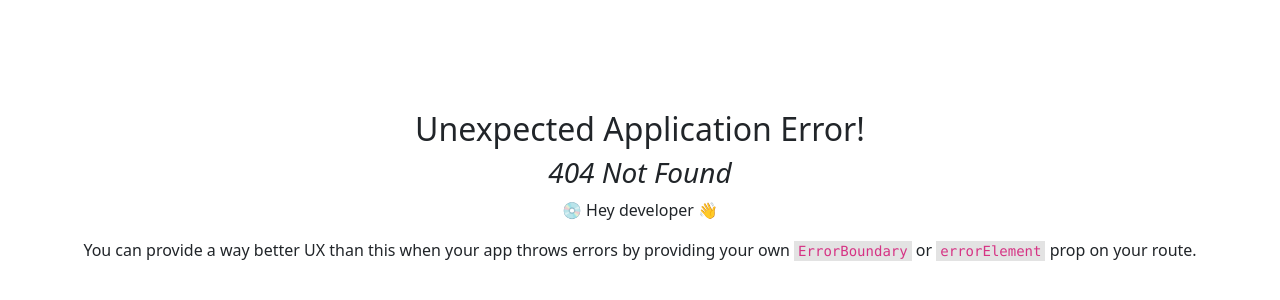
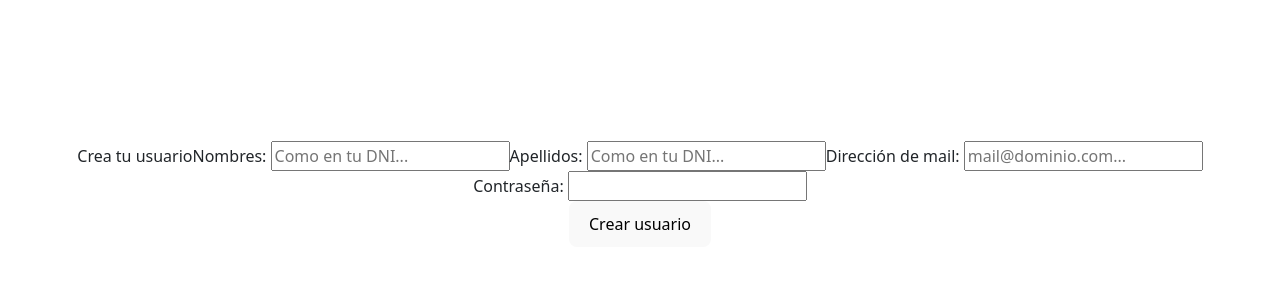
Before and after one commit to marcio32/CFI-Track3-Squad1-Frontend, a React (Vite) app: page /register in a window 1280 px wide. Before the commit this address had no page. Shown: the part 206-506 px from the top of the page. Built offline with nearby package versions, Linux system fonts and the light colour scheme.

Commit message:
feat: add feat page creacion de usuario

```diff
--- /dev/null
+++ b/src/components/createUser/CreateUser.jsx
@@ -0,0 +1,73 @@
+import axios from "axios";
+import { useState } from "react";
+
+export const CreateUser = () => {
+  const [form, setForm] = useState({
+    firstName: "",
+    lastName: "",
+    password: "",
+    email: "",
+    roleId: 2,
+  });
+
+  const onFormChange = (e) => {
+    setForm({ ...form, [e.target.id]: e.target.value });
+  };
+
+  const onFormSubmit = async (e) => {
+    e.preventDefault();
+    try {
+      await axios.post("https://localhost:7067/api/User", form);
+      setForm({
+        firstName: "",
+        lastName: "",
+        password: "",
+        email: "",
+        roleId: 2,
+      });
+      alert("Cuenta creada.");
+    } catch (error) {
+      console.error(error);
+      alert("No se creó la cuenta.");
+    }
+  };
+
+  return (
+    <>
+      <form action="">
+        Crea tu usuario
+        <label>
+          Nombres:{" "}
+          <input
+            id="firstName"
+            onChange={onFormChange}
+            type="text"
+            placeholder="Como en tu DNI..."
+          />
+        </label>
+        <label>
+          Apellidos:{" "}
+          <input
+            id="lastName"
+            onChange={onFormChange}
+            type="text"
+            placeholder="Como en tu DNI..."
+          />
+        </label>
+        <label>
+          Dirección de mail:{" "}
+          <input
+            id="email"
+            onChange={onFormChange}
+            type="email"
+            placeholder="mail@dominio.com..."
+          />
+        </label>
+        <label>
+          Contraseña: <input id="password" onChange={onFormChange} type="password" />
+        </label>
+      </form>
+      <button onClick={onFormSubmit}>Crear usuario</button>
+    </>
+  );
+};
```
Also changed, not shown: src/AppRouter.jsx (+6 -7 lines), .eslintrc.cjs.
